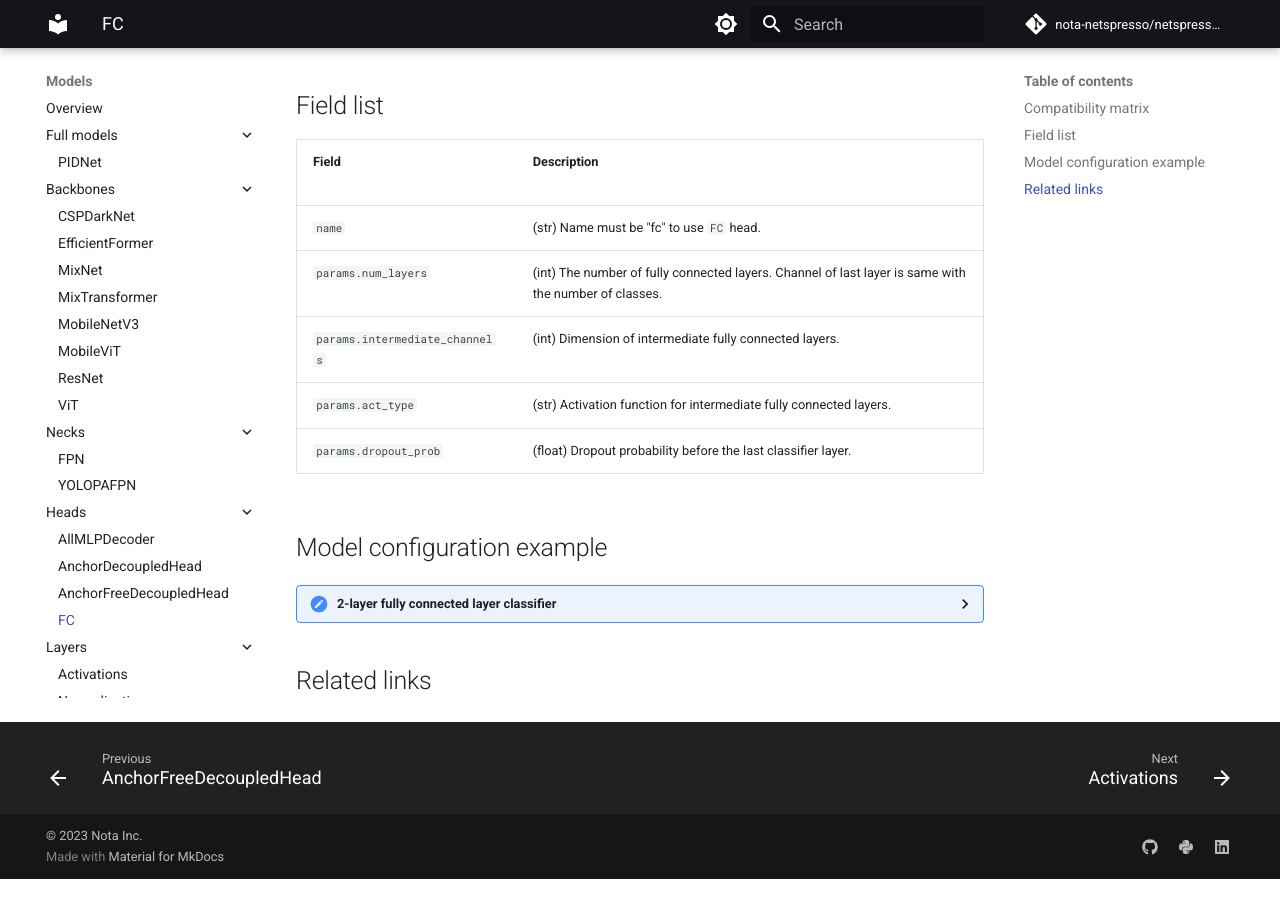
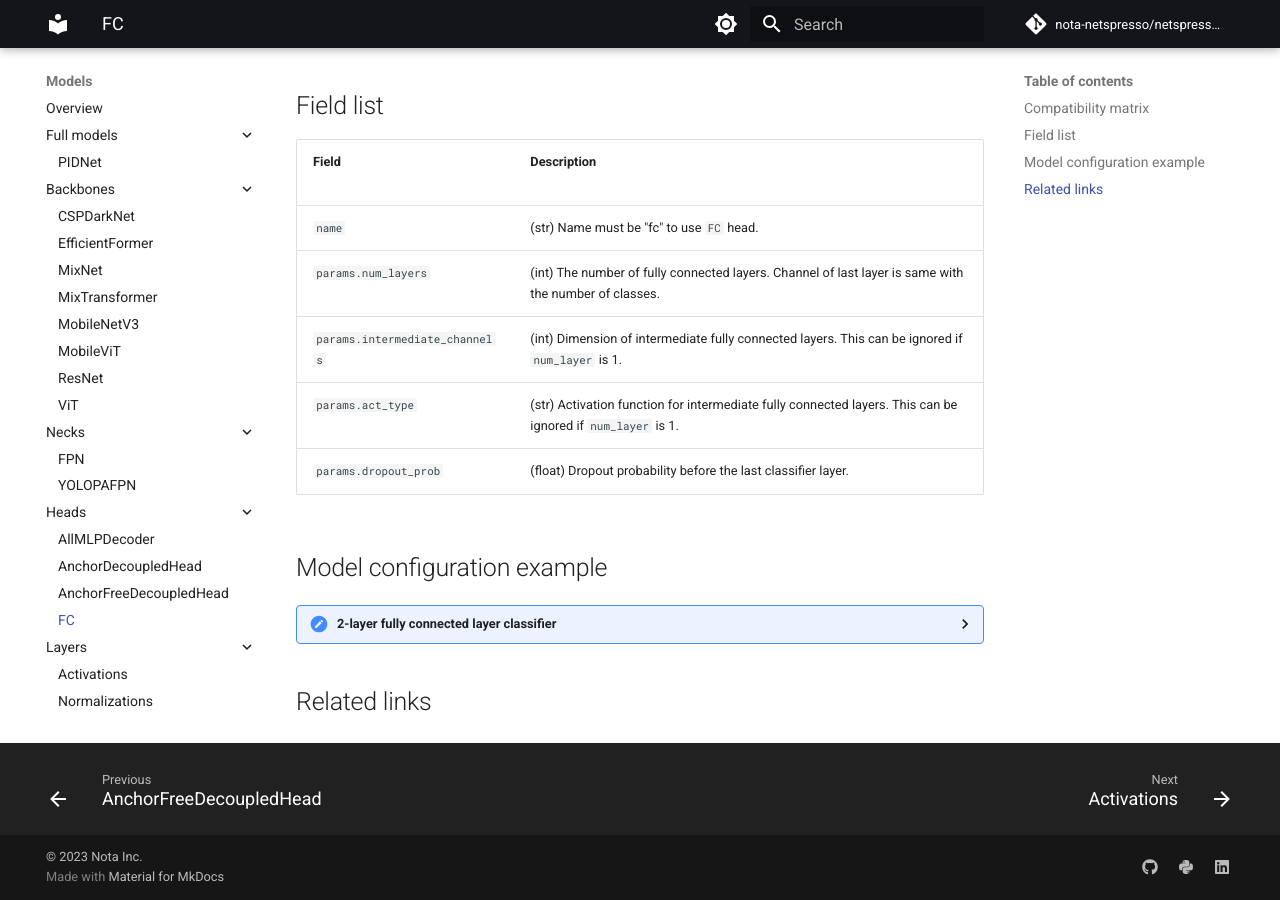
Before and after one commit to Nota-NetsPresso/netspresso-trainer, an MkDocs documentation site: the page built from docs/models/heads/fc.md, in a window 1280 px wide and 900 px high, scrolled down 619 px. Built offline with MkDocs 1.6.1 and Material for MkDocs 9.7.7, drawn with Linux system fonts in a browser that asks for light colours; comment, search, counter and statistics services are not loaded; before the commit the page ends 1498 px from its top, so only the background shows below that.

Commit message:
Update docs

```diff
--- a/docs/models/heads/fc.md
+++ b/docs/models/heads/fc.md
@@ -36,9 +36,9 @@ Fully connected layer head for classification. You can adjust the number of laye
 |---|---|
 | `name` | (str) Name must be "fc" to use `FC` head. |
 | `params.num_layers` | (int) The number of fully connected layers. Channel of last layer is same with the number of classes. |
-| `params.intermediate_channels` | (int) Dimension of intermediate fully connected layers. |
-| `params.act_type` | (str) Activation function for intermediate fully connected layers. |
-| `params.dropout_prob` | (float) Dropout probability before the last classifier layer.|
+| `params.intermediate_channels` | (int) Dimension of intermediate fully connected layers. This can be ignored if `num_layer` is 1. |
+| `params.act_type` | (str) Activation function for intermediate fully connected layers. This can be ignored if `num_layer` is 1. |
+| `params.dropout_prob` | (float) Dropout probability before the last classifier layer. |
 
 ## Model configuration example
 
```
